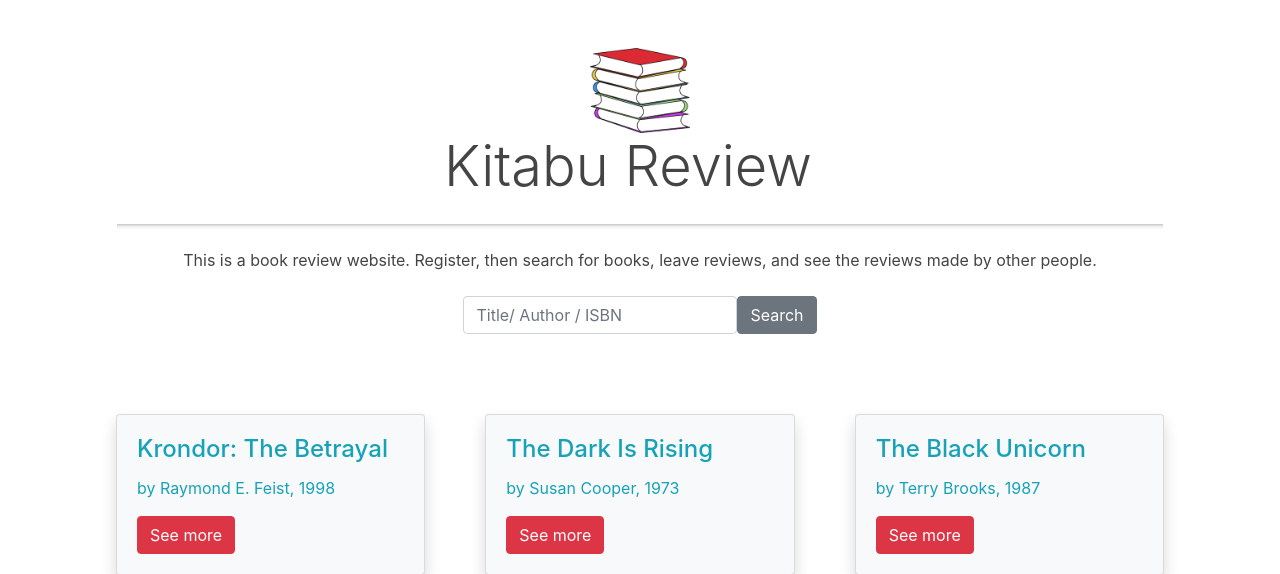
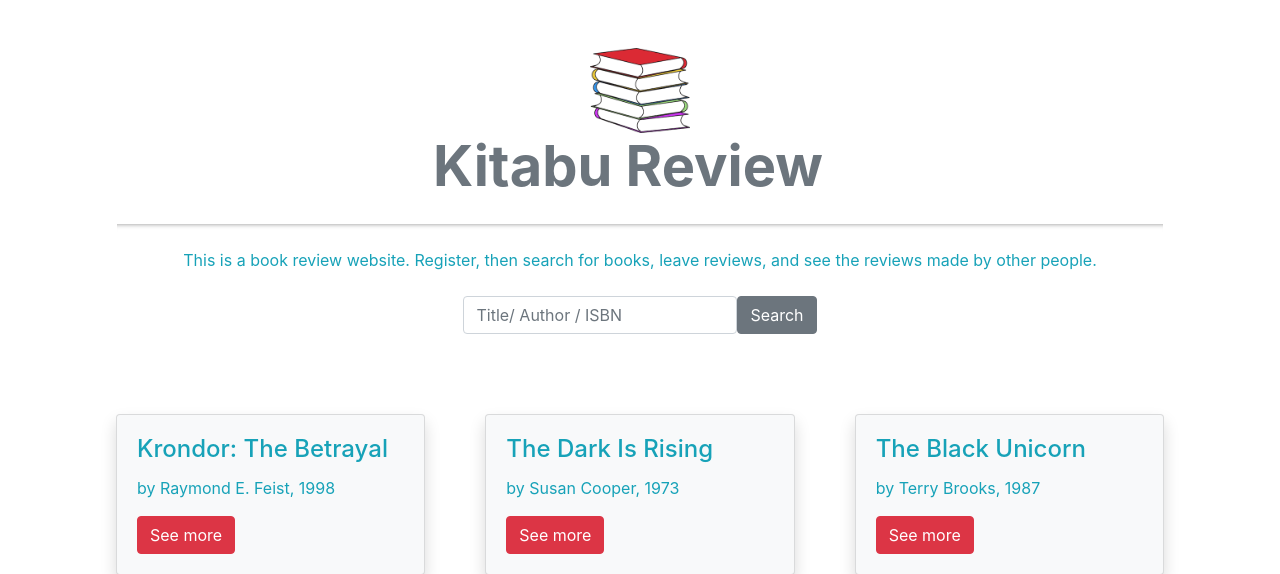
Before and after one commit to Joerockafella/kitabu, a Flask app: page /home in a window 1280 px wide. Shown: the part 56-630 px from the top of the page. Run offline with Flask 2, Linux system fonts and the light colour scheme; a user stored in the database is signed in; data comes from the database, SQL or seed files in the repository; both versions use the stored data as it was after the commit; some libraries are stand-ins or nearby versions.

Commit message:
major updates, reviews updated

```diff
--- a/kitabu/routes.py
+++ b/kitabu/routes.py
@@ -119,21 +119,14 @@ def book(book_id):
     if current_user.is_authenticated:
         # Making sure book exists.
         book = Book.query.get(book_id)
-        reviews = Review.query.filter(Book.book_reviews).all()
+        reviews = Review.query.filter(
+            Review.book_id.like(book_id)
+            ).all()
         goodreads = requests.get("https://www.goodreads.com/book/review_counts.json", params={"key": "Pan0ciQ093frutnmdDvug", "isbns": book.isbn})
         g_ratings = goodreads.json()["books"][0]["average_rating"]
         g_rating_counts = goodreads.json()["books"][0]["work_ratings_count"]
         image_file = url_for('static', filename='profile_pics/' + current_user.image_file)
         return render_template("book.html", title='Book detail', book=book, reviews=reviews, g_rating_counts=g_rating_counts, g_ratings=g_ratings, image_file=image_file)
-
-#@app.route("/books/<int:book_id>/reviews/<string:book_reviews>")
-#@login_required
-#def review(book_reviews):
-    #review_query = Book.query
-    #book_reviews = review_query.filter_by(book_reviews=Book.book_reviews).all()
-    #reviews = book_reviews
-    #image_file = url_for('static', filename='profile_pics/' + current_user.image_file)
-    #return render_template("book.html", title='Book detail', reviews=reviews, image_file=image_file)
 
 
 @app.route("/books/<int:book_id>/reviews/new", methods=['GET', 'POST'])
@@ -151,7 +144,8 @@ def new_review(book_id):
     image_file = url_for('static', filename='profile_pics/' + current_user.image_file)
     return render_template("create_review.html", title='New Review', image_file=image_file, form=form)
 
-
+#@app.route("/books/<int:book_id>/reviews/<int:review_id>")
+#def update_review(book_id):
 
 @app.route("/logout")
 def logout():
--- a/kitabu/templates/home.html
+++ b/kitabu/templates/home.html
@@ -5,10 +5,10 @@
         <div class="jumbotron bg-white text-white text-center pt-4 mb-0">
             <div class="m-auto">
                 <img src="{{ url_for('static', filename = 'images/_book.png') }}" width="100" height="85">
-                <h1 class="mb-4 mr-4 display-4">Kitabu Review</h1>
+                <h1 class="mb-4 mr-4 display-4 font-weight-bold text-secondary">Kitabu Review</h1>
             </div>
             <hr>
-            <p>This is a book review website. Register, then search for books, leave reviews, and see the reviews made by other people.</p>
+            <p class="text-info">This is a book review website. Register, then search for books, leave reviews, and see the reviews made by other people.</p>
             {% if current_user.is_authenticated %}
             <div class="input-group mt-4">
                 <form class="form-inline mx-auto" action="" method="POST">
```
Also changed, not shown: kitabu/site.db, kitabu/static/js/script.js (line endings or trailing spaces).
